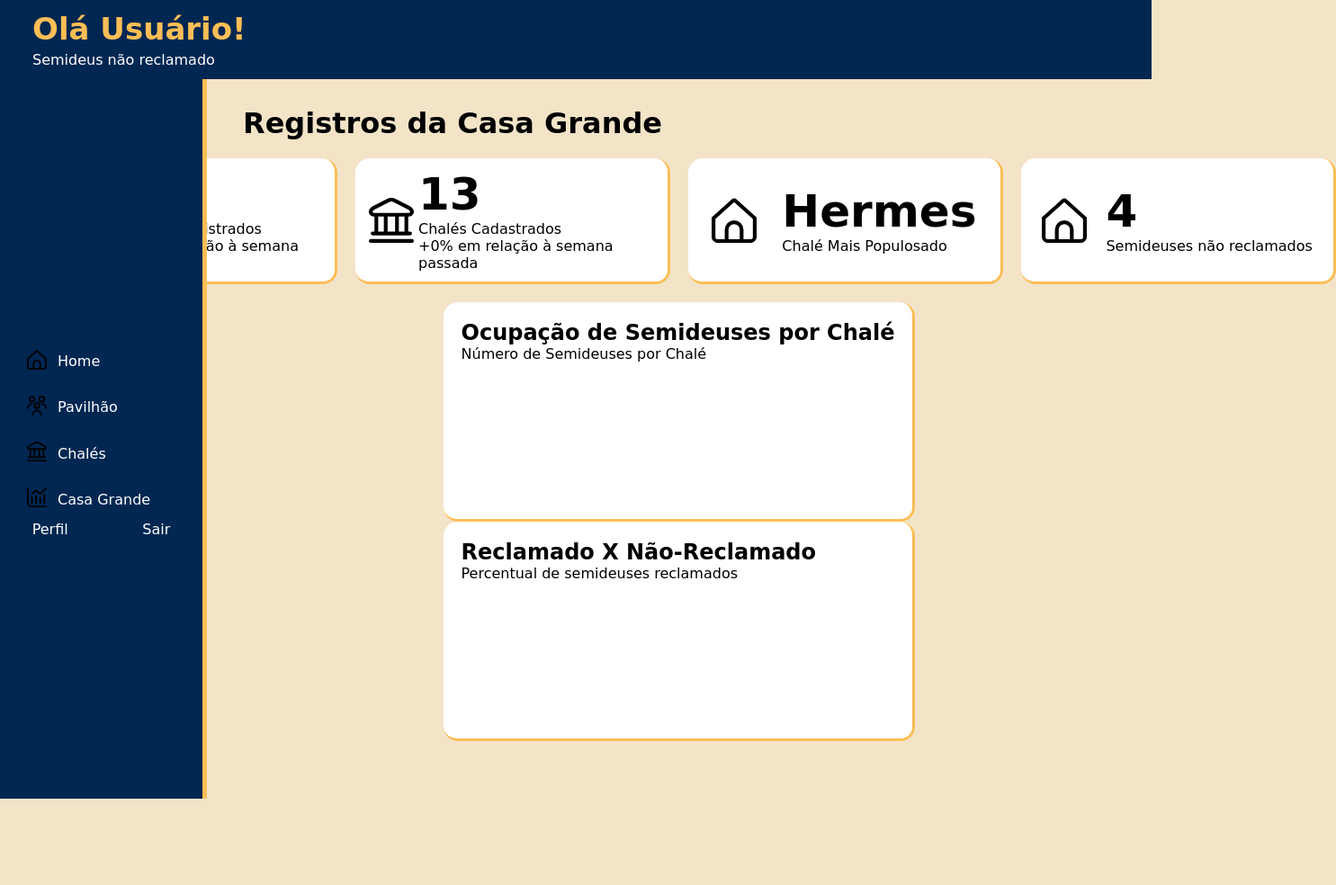
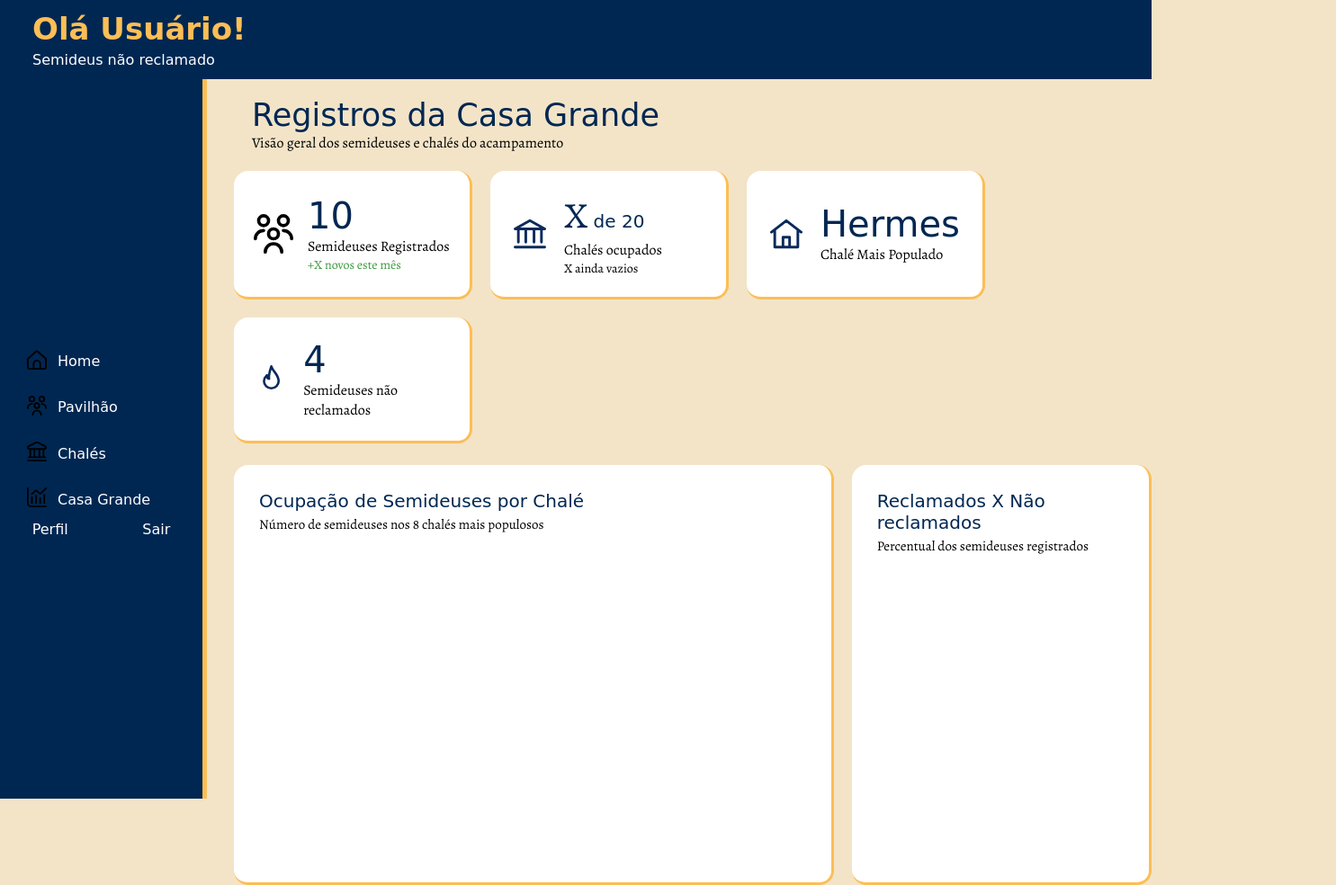
Before and after one commit to leonardomagagnin/Projeto-individual-Semestre-1, a website: page public/home/dashboard.html in a window 1280 px wide. Shown: the whole page at 90% size, 1485 px wide, since content can reach past the window. Before the commit the page ends 888 px from the top, so only its background shows below. Drawn offline with nearby package versions, Linux system fonts and the light colour scheme; no server answers; a web font is replaced by a local one.

Commit message:
fix: organiza o css da dashboard

```diff
--- a/public/home/dashboard.html
+++ b/public/home/dashboard.html
@@ -10,6 +10,8 @@
     <link rel="preconnect" href="https://fonts.googleapis.com">
     <link rel="preconnect" href="https://fonts.gstatic.com" crossorigin>
     <link href="https://fonts.googleapis.com/css2?family=Caesar+Dressing&display=swap" rel="stylesheet">
+    <link rel="stylesheet"
+        href="https://fonts.googleapis.com/css2?family=Caesar+Dressing&family=Alegreya:wght@400;500&family=Cinzel:wght@600&display=swap">
 
     <link rel="stylesheet" href="../styles/side-bar.css">
     <link rel="stylesheet" href="../styles/dashboard.css">
@@ -61,7 +63,10 @@
             </div>
         </div>
         <div class="lado-direito">
-            <h1>Registros da Casa Grande</h1>
+            <div class="titulo-dash">
+                <h1>Registros da Casa Grande</h1>
+                <p>Visão geral dos semideuses e chalés do acampamento</p>
+            </div>
 
             <div class="kpis-section">
                 <div class="card-kpi">
@@ -69,29 +74,29 @@
                     <div class="kpi-texto">
                         <h2 id="totalUsuarios">10</h2>
                         <p>Semideuses Registrados</p>
-                        <span>+100% em relação à semana passada</span>
+                        <span id="semideusesNovos">+<span>X</span> novos este mês</span>
                     </div>
                 </div>
 
                 <div class="card-kpi">
-                    <img src="../assets/img/bank.svg" alt="">
+                    <svg xmlns="http://www.w3.org/2000/svg" width="44" height="44" viewBox="0 0 24 24" fill="none" stroke="#0a2a5c" stroke-width="1.6" stroke-linecap="round" stroke-linejoin="round"><path d="M3 9l9-5 9 5zM5 9v8M9.5 9v8M14.5 9v8M19 9v8M3 20h18"/></svg>
                     <div class="kpi-texto">
-                        <h2 id="totalChales">13</h2>
-                        <p>Chalés Cadastrados</p>
-                        <span>+0% em relação à semana passada</span>
+                        <h2 id="totalChales"><span id="chalesOcupados">X</span> de 20</h2>
+                        <p>Chalés ocupados</p>
+                        <span><span>X</span> ainda vazios</span>
                     </div>
                 </div>
 
                 <div class="card-kpi">
-                    <img src="../assets/img/home.svg" alt="home">
+                    <svg xmlns="http://www.w3.org/2000/svg" width="44" height="44" viewBox="0 0 24 24" fill="none" stroke="#0a2a5c" stroke-width="1.6" stroke-linecap="round" stroke-linejoin="round"><path d="M3 11l9-7 9 7M5 10v10h14V10M10 20v-6h4v6"/></svg>
                     <div class="kpi-texto">
                         <h2 id="chalePopuloso">Hermes</h2>
-                        <p>Chalé Mais Populosado</p>
+                        <p>Chalé Mais Populado</p>
                     </div>
                 </div>
 
                 <div class="card-kpi">
-                    <img src="../assets/img/home.svg" alt="home">
+                    <svg xmlns="http://www.w3.org/2000/svg" width="44" height="44" viewBox="0 0 24 24" fill="none" stroke="#0a2a5c" stroke-width="1.6" stroke-linecap="round" stroke-linejoin="round"><path d="M12 3c1 3.5 5 5.5 5 10a5 5 0 0 1-10 0c0-2 1-3 2-4 0 2 1 2.5 1.5 2.5C10 9 11 6 12 3z"/></svg>
                     <div class="kpi-texto">
                         <h2 id="semideusReclamado">4</h2>
                         <p>Semideuses não reclamados</p>
@@ -100,15 +105,19 @@
             </div>
 
             <div class="graficos-space">
-                <div class="grafico-chales">
+                <div class="grafico-chales grafico-barras">
                     <h2>Ocupação de Semideuses por Chalé</h2>
-                    <p>Número de Semideuses por Chalé</p>
-                    <canvas id="myChart"></canvas>
+                    <p>Número de semideuses nos 8 chalés mais populosos</p>
+                    <div class="area-grafico">
+                        <canvas id="myChart"></canvas>
+                    </div>
                 </div>
-                <div class="grafico-chales">
-                    <h2>Reclamado X Não-Reclamado</h2>
-                    <p>Percentual de semideuses reclamados</p>
-                    <canvas id="graficoPercent"></canvas>
+                <div class="grafico-chales grafico-rosca">
+                    <h2>Reclamados X Não reclamados</h2>
+                    <p>Percentual dos semideuses registrados</p>
+                    <div class="area-grafico">
+                        <canvas id="graficoPercent"></canvas>
+                    </div>
                 </div>
             </div>
         </div>
@@ -184,12 +193,18 @@
                     }]
                 },
                 options: {
-                    scales: {
-                        y: {
-                            beginAtZero: true
-                        }
+                indexAxis: 'y',                 // é isso que deixa horizontal
+                maintainAspectRatio: false,
+                plugins: {
+                    legend: { display: false }  // tira a legenda vazia (label: '')
+                },
+                scales: {
+                    x: {
+                        beginAtZero: true,
+                        ticks: { precision: 0 } // só números inteiros
                     }
                 }
+            }
             })
         })
         .catch(function (erro) {
@@ -197,13 +212,14 @@
         });
 
     const ctxPercent = document.getElementById('graficoPercent');
+
     fetch('/usuarios/percentReclamados')
         .then(function (resposta) {
             return resposta.json();
         })
         .then(function (dados) {
-            let reclamados = dados[0].reclamados;
-            let naoReclamados = dados[0].naoReclamados;
+            let reclamados = Number(dados[0].reclamados);
+            let naoReclamados = Number(dados[0].naoReclamados);
 
             console.log(dados);
 
@@ -214,15 +230,28 @@
                     datasets: [{
                         data: [reclamados, naoReclamados],
                         borderWidth: 1,
-                        backgroundColor: ['#1B4D3E', '#FCBE56'],
+                        backgroundColor: ['#002752', '#FCBE56'],
                     }]
                 },
-            })
+                options: {
+                    cutout: '60%',
+                    maintainAspectRatio: false,
+                    plugins: {
+                        legend: {
+                            position: 'bottom',
+                            labels: {
+                                padding: 16,
+                                boxWidth: 14,
+                                boxHeight: 14,
+                                font: {size: 15}
+                            }
+                        }
+                    }
+                }
+            });
         })
-
-
-
-
-
+        .catch(function (erro) {
+            console.log(erro);
+        });
 
 </script>
--- a/public/styles/dashboard.css
+++ b/public/styles/dashboard.css
@@ -1,3 +1,4 @@
+/* Estilos básicos para o quiz */
 * {
     margin: 0;
     padding: 0;
@@ -8,85 +9,143 @@
 }
 
 body {
-    background-color: var(--cor-tecearia);
+    background-color: var(--cor-tecearia)
 }
 
+.lado-direito {
+    margin-left: 260px;
+    width: calc(100% - 260px);
+}
 
-.lado-direito {
-    margin-left: 230px;
-    width: calc(100% - 230px);
-    min-height: 100vh;
-    padding: 30px 40px;
-    gap: 20px;
-
+.titulo-dash {
     display: flex;
     flex-direction: column;
-    justify-content: flex-start;
-    align-items: center;
+    align-items: flex-start;
+    margin: 20px;
 }
 
-.lado-direito h1 {
-    display: flex;
-    align-self: flex-start;
+.titulo-dash h1 {
+    font-size: 35px;
+    color: var(--cor-primaria);
+    font-weight: normal;
+}
+
+.titulo-dash p {
+    color: black;
+    font-family: 'Alegreya', serif;
 }
 
 .kpis-section {
     display: flex;
     flex-direction: row;
     gap: 20px;
-    justify-content: space-between;
+    flex-wrap: wrap;
 }
 
 .card-kpi {
+    min-height: 140px;
+    width: 265px;
+    padding: 22px;
+    box-sizing: border-box;
+
     display: flex;
-    flex-direction: row;
-    justify-content: space-around;
     align-items: center;
-    width: 350px;
-    height: 140px;
+    gap: 16px;
+
 
     border-bottom: solid 3px var(--cor-secundaria);
     border-right: solid 3px var(--cor-secundaria);
     border-radius: 16px;
     background-color: white;
 
-    padding: 10px 15px;
 }
 
+
 .card-kpi img {
-    height: 50px;
-    width: 50px;
-
-    color: white;
+    width: 44px;
+    height: 44px;
+    flex: none;
 }
 
 .kpi-texto {
-    margin-left: 5px;
     display: flex;
     flex-direction: column;
 }
 
 .card-kpi h2 {
-    font-size: 50px;
+    font-size: 40px;
+    font-weight: normal;
+    color: var(--cor-primaria);
 }
 
 .card-kpi p {
     color: black;
+    font-size: 16px;
+    font-family: 'Alegreya', serif;
+}
+
+.card-kpi span {
+    font-size: 14px;
+    font-family: 'Alegreya', serif;
+}
+
+#totalChales {
+    font-size: 20px;
+    color: var(--cor-primaria);
+}
+
+#chalesOcupados {
+    font-size: 40px;
+    color: var(--cor-primaria);
+}
+
+#semideusesNovos {
+    color: rgb(60, 154, 60);
+}
+
+.grafico-space {
+    display: flex;
+    flex-direction: row;
+}
+
+.graficos-space {
+    display: grid;
+    grid-template-columns: 2fr 1fr;   /* barras ocupam o dobro da rosquinha */
+    gap: 20px;
+    margin-top: 24px;
 }
 
 .grafico-chales {
-    width: 100%;
-    max-width: 1090px;
-    flex: 1;
-    /* cresce e ocupa o espaço que sobra na página */
-    min-height: 100px;
-    /* em vez de height fixo */
-    position: relative;
-
+    min-width: 0;                     /* sem isso, o canvas pode estourar a grade */
+    padding: 28px;
+    box-sizing: border-box;
+    background-color: white;
     border-bottom: solid 3px var(--cor-secundaria);
     border-right: solid 3px var(--cor-secundaria);
     border-radius: 16px;
-    background-color: white;
+}
 
-    padding: 20px;
+.grafico-chales h2 {
+    margin: 0 0 4px;
+    font-size: 20px;
+    font-weight: normal;
+    color: var(--cor-primaria);
 }
+
+.grafico-chales p {
+    margin: 0 0 20px;
+    font-size: 15px;
+    font-family: 'Alegreya', serif;
+
+}
+
+.area-grafico {
+    position: relative;               /* obrigatório para o Chart.js se ajustar à div */
+}
+
+.grafico-barras .area-grafico { height: 340px; }
+.grafico-rosca  .area-grafico { height: 260px; }
+
+@media (max-width: 900px) {
+    .graficos-space { grid-template-columns: 1fr; }
+}
```
